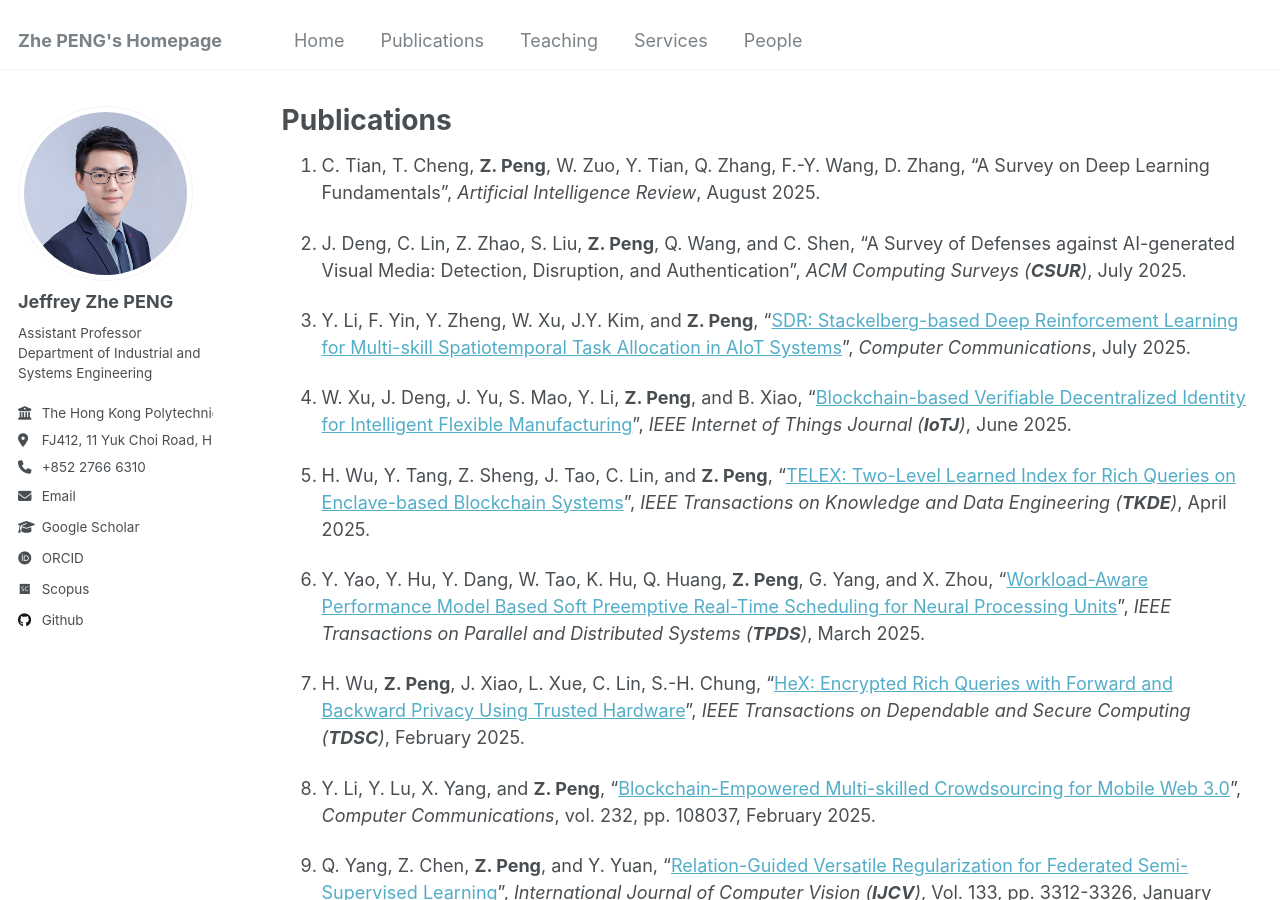
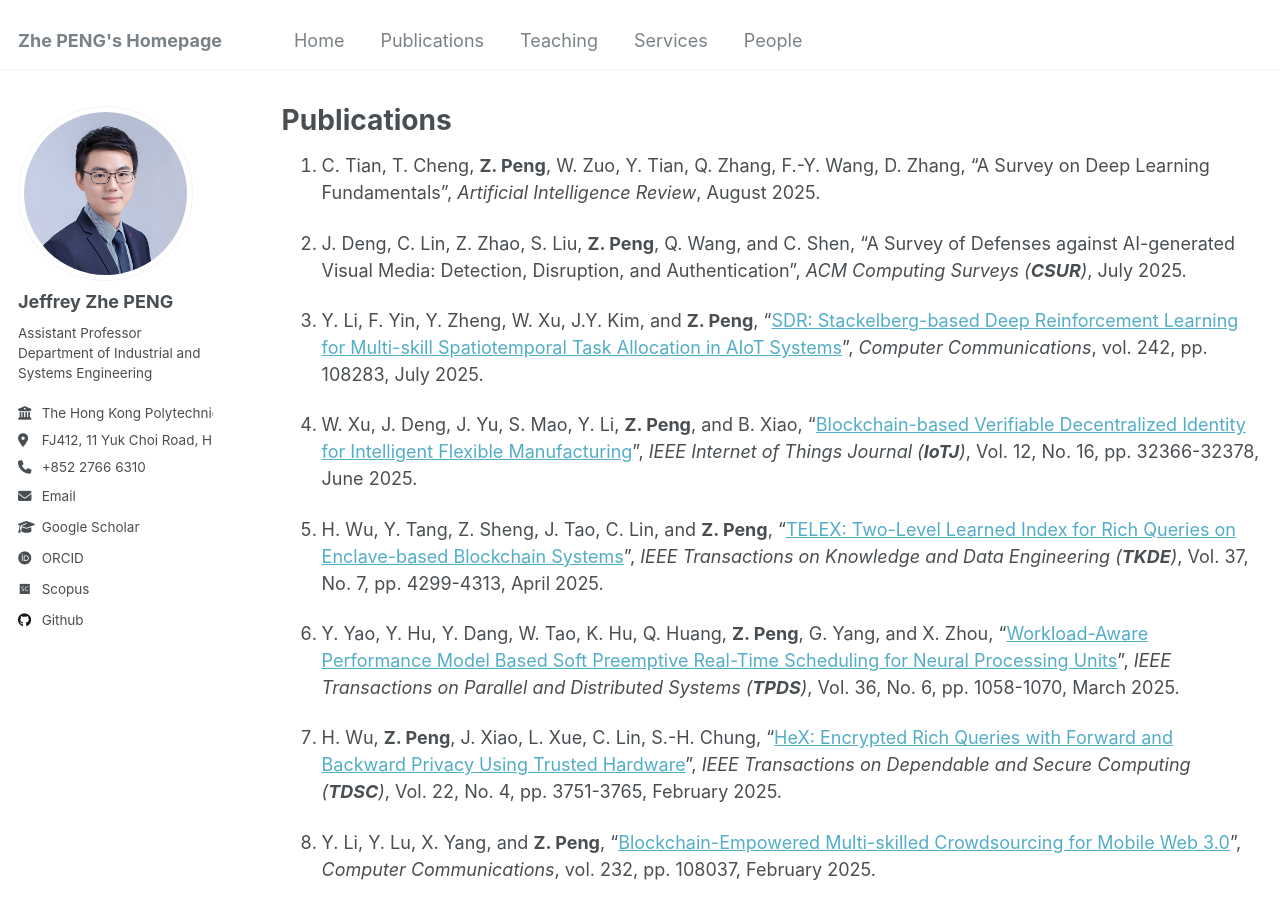
Before and after one commit to PENG-Zhe/peng-zhe.github.io, a Jekyll site: the page built from _pages/publications.md, in a window 1280 px wide and 900 px high. Built offline with Jekyll 4.4.1, drawn with Linux system fonts in a browser that asks for light colours; some web fonts are replaced.

Commit message:
Update publications.md

```diff
--- a/_pages/publications.md
+++ b/_pages/publications.md
@@ -8,15 +8,15 @@ layout: archive
 
 1. J. Deng, C. Lin, Z. Zhao, S. Liu, **Z. Peng**, Q. Wang, and C. Shen, "A Survey of Defenses against AI-generated Visual Media: Detection, Disruption, and Authentication", _ACM Computing Surveys (**CSUR**)_, July 2025.
 
-1. Y. Li, F. Yin, Y. Zheng, W. Xu, J.Y. Kim, and **Z. Peng**, "[SDR: Stackelberg-based Deep Reinforcement Learning for Multi-skill Spatiotemporal Task Allocation in AIoT Systems](https://www.sciencedirect.com/science/article/pii/S0140366425002403)", _Computer Communications_, July 2025.
+1. Y. Li, F. Yin, Y. Zheng, W. Xu, J.Y. Kim, and **Z. Peng**, "[SDR: Stackelberg-based Deep Reinforcement Learning for Multi-skill Spatiotemporal Task Allocation in AIoT Systems](https://www.sciencedirect.com/science/article/pii/S0140366425002403)", _Computer Communications_, vol. 242, pp. 108283, July 2025.
 
-1. W. Xu, J. Deng, J. Yu, S. Mao, Y. Li, **Z. Peng**, and B. Xiao, "[Blockchain-based Verifiable Decentralized Identity for Intelligent Flexible Manufacturing](https://ieeexplore.ieee.org/document/11025828)", _IEEE Internet of Things Journal (**IoTJ**)_, June 2025.
+1. W. Xu, J. Deng, J. Yu, S. Mao, Y. Li, **Z. Peng**, and B. Xiao, "[Blockchain-based Verifiable Decentralized Identity for Intelligent Flexible Manufacturing](https://ieeexplore.ieee.org/document/11025828)", _IEEE Internet of Things Journal (**IoTJ**)_, Vol. 12, No. 16, pp. 32366-32378, June 2025.
 
-1. H. Wu, Y. Tang, Z. Sheng, J. Tao, C. Lin, and **Z. Peng**, "[TELEX: Two-Level Learned Index for Rich Queries on Enclave-based Blockchain Systems](https://ieeexplore.ieee.org/document/10979200)", _IEEE Transactions on Knowledge and Data Engineering (**TKDE**)_, April 2025.
+1. H. Wu, Y. Tang, Z. Sheng, J. Tao, C. Lin, and **Z. Peng**, "[TELEX: Two-Level Learned Index for Rich Queries on Enclave-based Blockchain Systems](https://ieeexplore.ieee.org/document/10979200)", _IEEE Transactions on Knowledge and Data Engineering (**TKDE**)_, Vol. 37, No. 7, pp. 4299-4313, April 2025.
 
-1. Y. Yao, Y. Hu, Y. Dang, W. Tao, K. Hu, Q. Huang, **Z. Peng**, G. Yang, and X. Zhou, "[Workload-Aware Performance Model Based Soft Preemptive Real-Time Scheduling for Neural Processing Units](https://ieeexplore.ieee.org/document/10942549)", _IEEE Transactions on Parallel and Distributed Systems (**TPDS**)_, March 2025.
+1. Y. Yao, Y. Hu, Y. Dang, W. Tao, K. Hu, Q. Huang, **Z. Peng**, G. Yang, and X. Zhou, "[Workload-Aware Performance Model Based Soft Preemptive Real-Time Scheduling for Neural Processing Units](https://ieeexplore.ieee.org/document/10942549)", _IEEE Transactions on Parallel and Distributed Systems (**TPDS**)_, Vol. 36, No. 6, pp. 1058-1070, March 2025.
 
-1. H. Wu, **Z. Peng**, J. Xiao, L. Xue, C. Lin, S.-H. Chung, "[HeX: Encrypted Rich Queries with Forward and Backward Privacy Using Trusted Hardware](https://ieeexplore.ieee.org/document/10882945)", _IEEE Transactions on Dependable and Secure Computing (**TDSC**)_, February 2025.
+1. H. Wu, **Z. Peng**, J. Xiao, L. Xue, C. Lin, S.-H. Chung, "[HeX: Encrypted Rich Queries with Forward and Backward Privacy Using Trusted Hardware](https://ieeexplore.ieee.org/document/10882945)", _IEEE Transactions on Dependable and Secure Computing (**TDSC**)_, Vol. 22, No. 4, pp. 3751-3765, February 2025.
 
 1. Y. Li, Y. Lu, X. Yang, and **Z. Peng**, "[Blockchain-Empowered Multi-skilled Crowdsourcing for Mobile Web 3.0](https://doi.org/10.1016/j.comcom.2024.108037)", _Computer Communications_, vol. 232, pp. 108037, February 2025.
 
```
